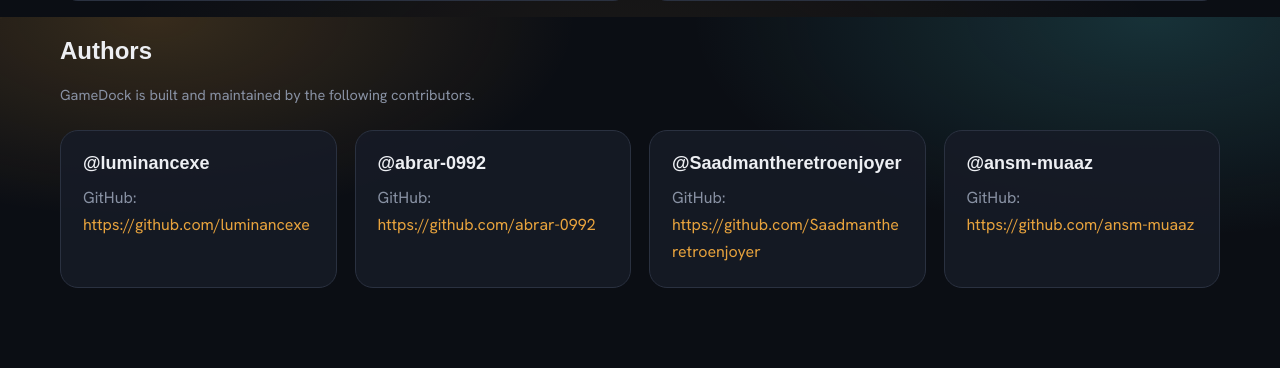
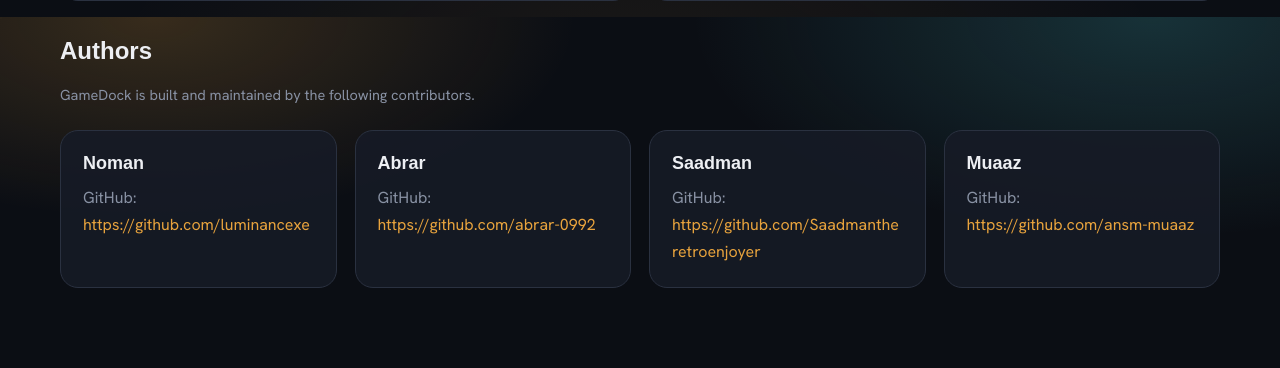
Before and after one commit to luminancexe/GameDock, a PHP site: page /about.php in a window 1280 px wide. Shown: the part 1583-1951 px from the top of the page. Run offline with PHP 8.4, Linux system fonts and the light colour scheme; some web fonts are replaced.

Commit message:
Updated upload of GameDock

```diff
--- a/about.php
+++ b/about.php
@@ -35,19 +35,19 @@ $techStack = [
 
 $authors = [
 	[
-		'name' => '@luminancexe',
+		'name' => 'Noman',
 		'url' => 'https://github.com/luminancexe',
 	],
 	[
-		'name' => '@abrar-0992',
+		'name' => 'Abrar',
 		'url' => 'https://github.com/abrar-0992',
 	],
 	[
-		'name' => '@Saadmantheretroenjoyer',
+		'name' => 'Saadman',
 		'url' => 'https://github.com/Saadmantheretroenjoyer',
 	],
 	[
-		'name' => '@ansm-muaaz',
+		'name' => 'Muaaz',
 		'url' => 'https://github.com/ansm-muaaz',
 	],
 ];
```
